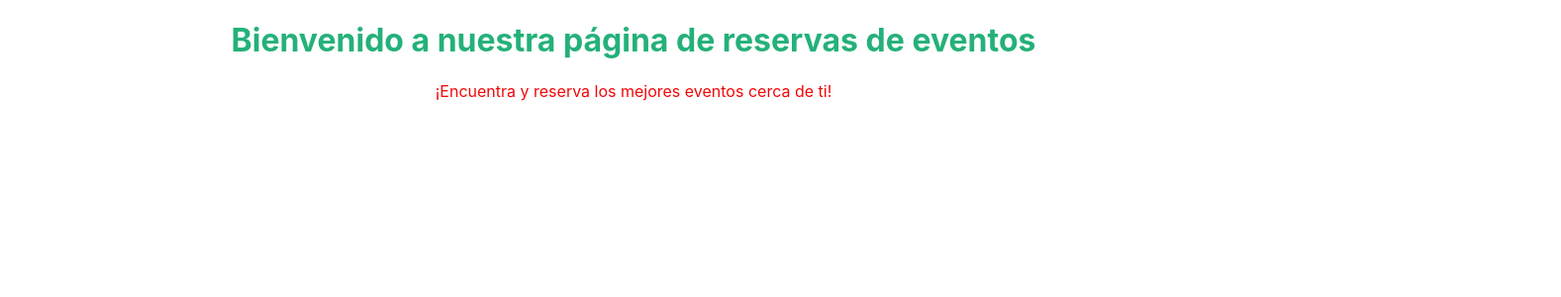
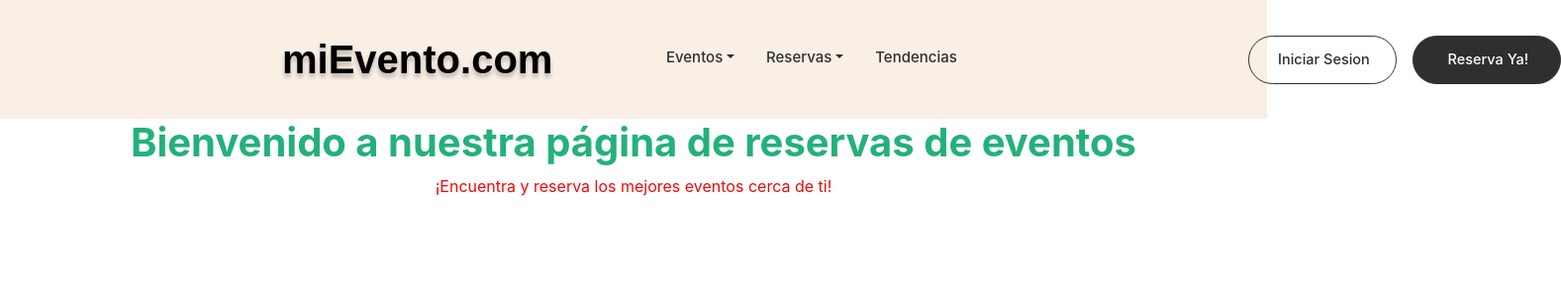
Before and after one commit to SantiagoNeira21/mievento, a React (Create React App) app: page /Home in a window 1280 px wide. Shown: the top 300 px of the page at 99% size, 1577 px wide, since content can reach past the window. Built offline with nearby package versions, Linux system fonts and the light colour scheme.

Commit message:
Navbar and bootstrap add

```diff
--- a/package.json
+++ b/package.json
@@ -6,6 +6,7 @@
     "@testing-library/jest-dom": "^5.17.0",
     "@testing-library/react": "^13.4.0",
     "@testing-library/user-event": "^13.5.0",
+    "bootstrap": "^5.3.3",
     "firebase": "^10.11.1",
     "lodash": "^4.17.1",
     "react": "^18.3.1",
@@ -14,7 +15,6 @@
     "react-scripts": "^5.0.1",
     "web-vitals": "^2.1.4"
   },
-
   "scripts": {
     "start": "react-scripts start",
     "build": "react-scripts build",
--- a/public/index.html
+++ b/public/index.html
@@ -24,6 +24,12 @@
       work correctly both with client-side routing and a non-root public URL.
       Learn how to configure a non-root public URL by running `npm run build`.
     -->
+    <link
+      href="https://cdn.jsdelivr.net/npm/bootstrap@5.3.3/dist/css/bootstrap.min.css"
+      rel="stylesheet"
+      integrity="sha384-QWTKZyjpPEjISv5WaRU9OFeRpok6YctnYmDr5pNlyT2bRjXh0JMhjY6hW+ALEwIH"
+      crossorigin="anonymous"
+    />
     <title>MiEvento</title>
   </head>
   <body>
@@ -39,5 +45,10 @@
       To begin the development, run `npm start` or `yarn start`.
       To create a production bundle, use `npm run build` or `yarn build`.
     -->
+    <script
+      src="https://cdn.jsdelivr.net/npm/bootstrap@5.3.3/dist/js/bootstrap.bundle.min.js"
+      integrity="sha384-YvpcrYf0tY3lHB60NNkmXc5s9fDVZLESaAA55NDzOxhy9GkcIdslK1eN7N6jIeHz"
+      crossorigin="anonymous"
+    ></script>
   </body>
 </html>
--- /dev/null
+++ b/src/Components/Navbar/Navbar.css
@@ -0,0 +1,83 @@
+.navbar{
+    height: 120px;
+    padding: 0px 142.5px;
+    background: #F9EFE4 !important;
+}
+.container-fluid{
+    padding: 0px 142.5px;
+}
+.navbar-brand {
+  color: #000;
+  text-shadow: 0px 4px 4px rgba(0, 0, 0, 0.25);
+  font-family: "K2D", sans-serif;
+  font-size: 40px;
+  font-style: normal;
+  font-weight: 600;
+  line-height: 30px; /* 75% */
+}
+.navbar-nav{
+    display: flex;
+    height: 59px;
+    padding: 5px 0px 5px 90.516px;
+    justify-content: flex-end;
+    align-items: flex-start;
+    gap: 15.992px;
+}
+.navbar-botones{
+    display: flex;
+    height: 59px;
+    padding: 5px 0px 5px 90.516px;
+    padding-left: 40%;
+    justify-content: flex-end;
+    align-items: flex-start;
+    gap: 15.992px;
+
+}
+.nav-link {
+  color: #2f2f30;
+  font-family: "Inter", sans-serif;
+  font-size: 15px;
+  font-style: normal;
+  font-weight: 500;
+  line-height: 27px; /* 180% */
+}
+.btn, .btn2 {
+  display: flex;
+  height: 49px;
+  width: 150px;
+  padding: 10.5px 22.93px 11.5px 25px;
+  justify-content: center;
+  align-items: center;
+  border-radius: 50px;
+  border: 1px solid #2f2f30;
+  color: #2f2f30;
+  font-family: "Inter", sans-serif;
+  font-size: 14.5px;
+  font-style: normal;
+  font-weight: 500;
+}
+.btn2 {
+  display: flex;
+  height: 49px;
+  padding: 10.5px 22.93px 11.5px 25px;
+  justify-content: center;
+  align-items: center;
+  border-radius: 50px;
+  border: 1px solid #2f2f30;
+  background: #2f2f30;
+  color: #fff;
+  font-family: "Inter", sans-serif;
+  font-size: 14.5px;
+  font-style: normal;
+  font-weight: 500;
+}
+@media (max-width: 600px) {
+    .navbar,
+    .container-fluid,
+    .navbar-nav,
+    .navbar-botones,
+    .btn,
+    .btn2 {
+      padding: 0;
+    }
+  }
--- /dev/null
+++ b/src/Components/Navbar/Navbar.js
@@ -0,0 +1,95 @@
+import React from "react";
+import './Navbar.css';
+function Navbar() {
+  return (
+    <nav class="navbar navbar-expand-lg bg-body-tertiary">
+      <div class="container-fluid">
+        <a class="navbar-brand" href="/Home">
+          miEvento.com
+        </a>
+        <button
+          class="navbar-toggler"
+          type="button"
+          data-bs-toggle="collapse"
+          data-bs-target="#navbarNavDropdown"
+          aria-controls="navbarNavDropdown"
+          aria-expanded="false"
+          aria-label="Toggle navigation"
+        >
+          <span class="navbar-toggler-icon"></span>
+        </button>
+        <div class="collapse navbar-collapse" id="navbarNavDropdown">
+          <ul class="navbar-nav">
+            <li class="nav-item dropdown">
+              <a
+                class="nav-link dropdown-toggle"
+                href="#"
+                role="button"
+                data-bs-toggle="dropdown"
+                aria-expanded="false"
+              >
+                Eventos
+              </a>
+              <ul class="dropdown-menu">
+                <li>
+                  <a class="dropdown-item" href="#">
+                    Action
+                  </a>
+                </li>
+                <li>
+                  <a class="dropdown-item" href="#">
+                    Another action
+                  </a>
+                </li>
+                <li>
+                  <a class="dropdown-item" href="#">
+                    Something else here
+                  </a>
+                </li>
+              </ul>
+            </li>
+            <li class="nav-item dropdown">
+              <a
+                class="nav-link dropdown-toggle"
+                href="#"
+                role="button"
+                data-bs-toggle="dropdown"
+                aria-expanded="false"
+              >
+                Reservas
+              </a>
+              <ul class="dropdown-menu">
+                <li>
+                  <a class="dropdown-item" href="#">
+                    Action
+                  </a>
+                </li>
+                <li>
+                  <a class="dropdown-item" href="#">
+                    Another action
+                  </a>
+                </li>
+                <li>
+                  <a class="dropdown-item" href="#">
+                    Something else here
+                  </a>
+                </li>
+              </ul>
+            </li>
+            <li class="nav-item">
+              <a class="nav-link" href="#">
+                Tendencias
+              </a>
+            </li>
+          </ul>
+          <div className="navbar-botones">
+            <button type="button" class="btn btn-outline-secondary">Iniciar Sesion</button>
+            <button type="button" class="btn2">Reserva Ya!</button>
+          </div>
+        </div>
+      </div>
+    </nav>
+  );
+}
+
+export default Navbar;
--- a/src/Screens/Home.js
+++ b/src/Screens/Home.js
@@ -1,10 +1,12 @@
 import React from 'react';
 import '../Styles/Home.css';
+import Navbar from '../Components/Navbar/Navbar';
 
 const Home = () => {
 
     return (
         <div  className="Home">
+          <Navbar/>
           <h1 className="Home-h1">
              Bienvenido a nuestra página de reservas de eventos
             </h1>
```
Also changed, not shown: src/Components/Navbar.js (deleted, +0 -12 lines), src/Components/Navbar.module.css (deleted), 1 other file (tests, documents, lock files or other folders).
